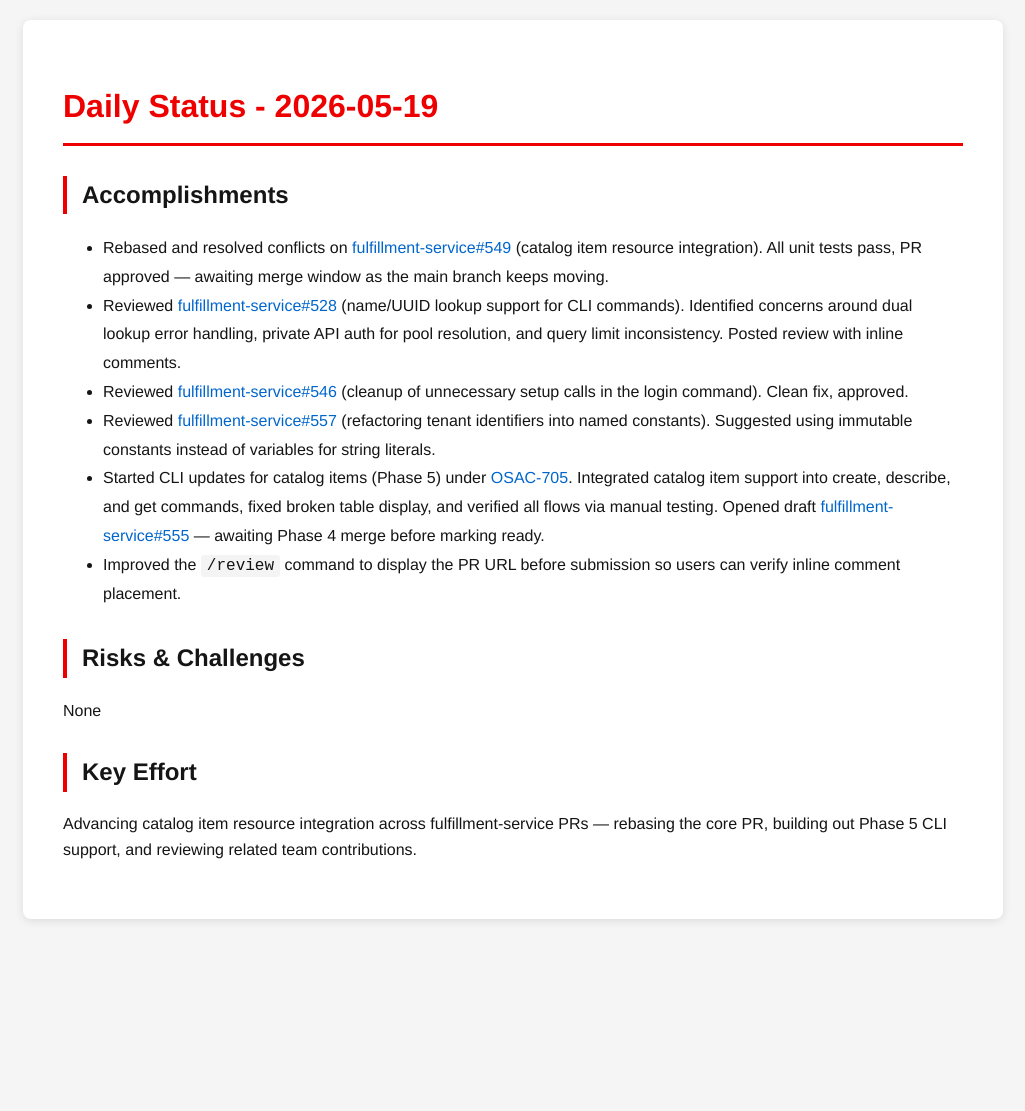
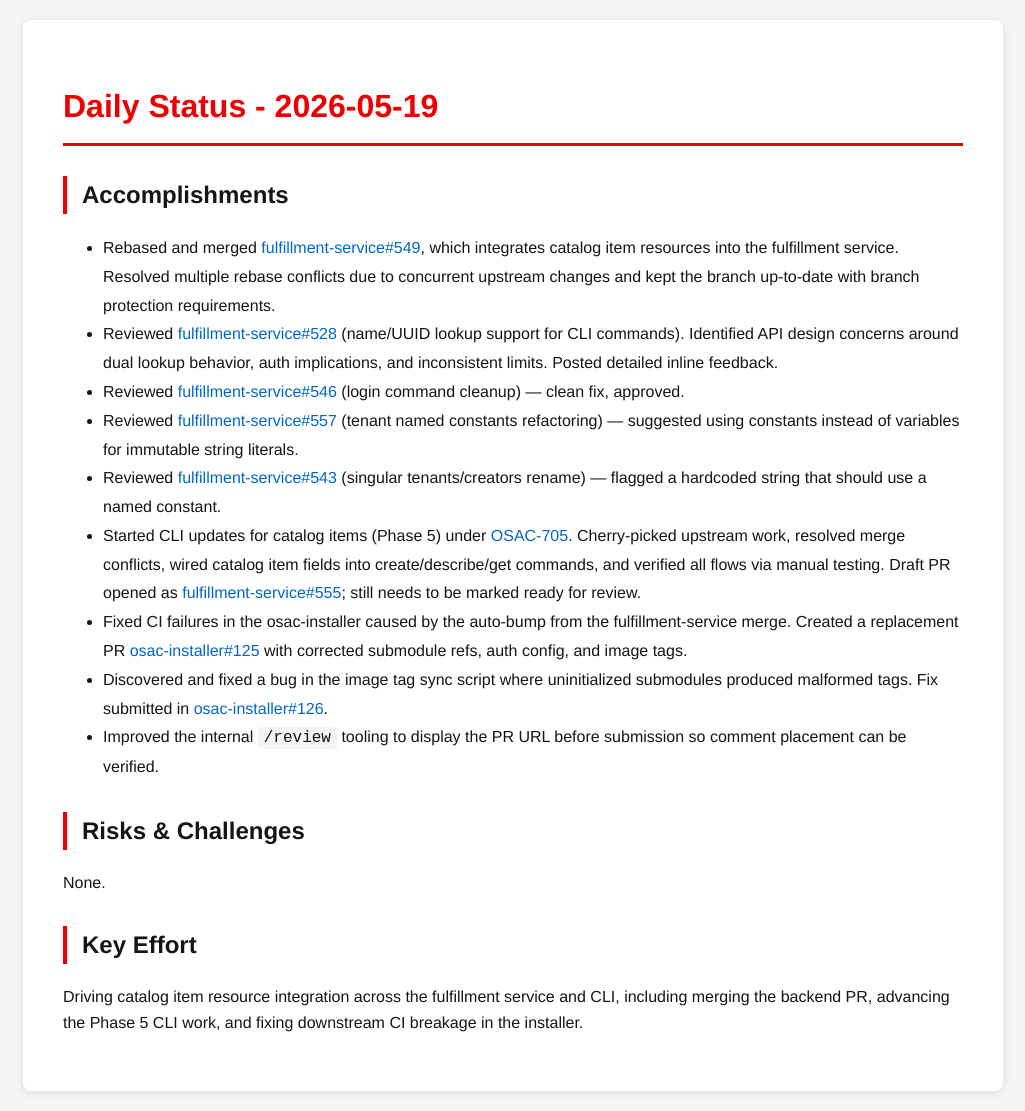
Before and after one commit to tzvatot/daily-status, a Jekyll site: the page built from 2026-05-19.md, in a window 1280 px wide. Shown: the whole page, without its empty margins (127-1152 px from the left). Built offline with Jekyll 4.4.1, drawn with Linux system fonts in a browser that asks for light colours; before the commit the page ends 939 px from its top, so only the background shows below that.

Commit message:
Daily status update - 2026-05-19

```diff
--- a/2026-05-19.md
+++ b/2026-05-19.md
@@ -7,15 +7,18 @@ date: 2026-05-19
 # Daily Status - 2026-05-19
 
 ## Accomplishments
-- Rebased and resolved conflicts on [fulfillment-service#549](https://github.com/osac-project/fulfillment-service/pull/549) (catalog item resource integration). All unit tests pass, PR approved — awaiting merge window as the main branch keeps moving.
-- Reviewed [fulfillment-service#528](https://github.com/osac-project/fulfillment-service/pull/528) (name/UUID lookup support for CLI commands). Identified concerns around dual lookup error handling, private API auth for pool resolution, and query limit inconsistency. Posted review with inline comments.
-- Reviewed [fulfillment-service#546](https://github.com/osac-project/fulfillment-service/pull/546) (cleanup of unnecessary setup calls in the login command). Clean fix, approved.
-- Reviewed [fulfillment-service#557](https://github.com/osac-project/fulfillment-service/pull/557) (refactoring tenant identifiers into named constants). Suggested using immutable constants instead of variables for string literals.
-- Started CLI updates for catalog items (Phase 5) under [OSAC-705](https://redhat.atlassian.net/browse/OSAC-705). Integrated catalog item support into create, describe, and get commands, fixed broken table display, and verified all flows via manual testing. Opened draft [fulfillment-service#555](https://github.com/osac-project/fulfillment-service/pull/555) — awaiting Phase 4 merge before marking ready.
-- Improved the `/review` command to display the PR URL before submission so users can verify inline comment placement.
+- Rebased and merged [fulfillment-service#549](https://github.com/osac-project/fulfillment-service/pull/549), which integrates catalog item resources into the fulfillment service. Resolved multiple rebase conflicts due to concurrent upstream changes and kept the branch up-to-date with branch protection requirements.
+- Reviewed [fulfillment-service#528](https://github.com/osac-project/fulfillment-service/pull/528) (name/UUID lookup support for CLI commands). Identified API design concerns around dual lookup behavior, auth implications, and inconsistent limits. Posted detailed inline feedback.
+- Reviewed [fulfillment-service#546](https://github.com/osac-project/fulfillment-service/pull/546) (login command cleanup) — clean fix, approved.
+- Reviewed [fulfillment-service#557](https://github.com/osac-project/fulfillment-service/pull/557) (tenant named constants refactoring) — suggested using constants instead of variables for immutable string literals.
+- Reviewed [fulfillment-service#543](https://github.com/osac-project/fulfillment-service/pull/543) (singular tenants/creators rename) — flagged a hardcoded string that should use a named constant.
+- Started CLI updates for catalog items (Phase 5) under [OSAC-705](https://redhat.atlassian.net/browse/OSAC-705). Cherry-picked upstream work, resolved merge conflicts, wired catalog item fields into create/describe/get commands, and verified all flows via manual testing. Draft PR opened as [fulfillment-service#555](https://github.com/osac-project/fulfillment-service/pull/555); still needs to be marked ready for review.
+- Fixed CI failures in the osac-installer caused by the auto-bump from the fulfillment-service merge. Created a replacement PR [osac-installer#125](https://github.com/osac-project/osac-installer/pull/125) with corrected submodule refs, auth config, and image tags.
+- Discovered and fixed a bug in the image tag sync script where uninitialized submodules produced malformed tags. Fix submitted in [osac-installer#126](https://github.com/osac-project/osac-installer/pull/126).
+- Improved the internal `/review` tooling to display the PR URL before submission so comment placement can be verified.
 
 ## Risks & Challenges
-None
+None.
 
 ## Key Effort
-Advancing catalog item resource integration across fulfillment-service PRs — rebasing the core PR, building out Phase 5 CLI support, and reviewing related team contributions.
+Driving catalog item resource integration across the fulfillment service and CLI, including merging the backend PR, advancing the Phase 5 CLI work, and fixing downstream CI breakage in the installer.
```
